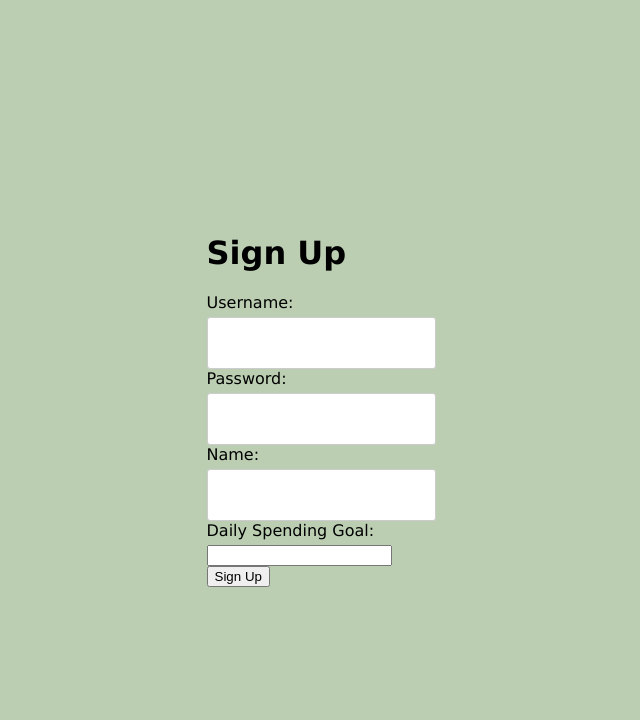
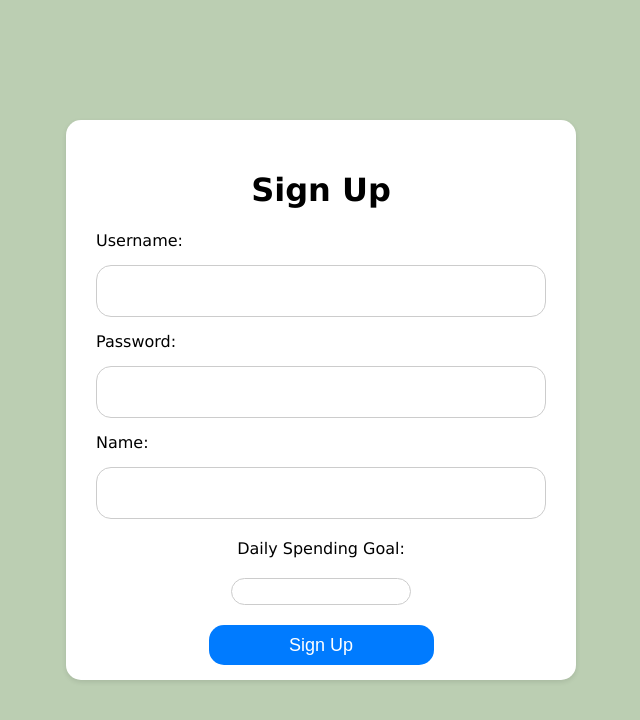
Before and after one commit to ibirb/DiamondHacks2025, a React (Create React App) app in the folder project/frontend/: page /signup in a window 1280 px wide. Shown: the top 720 px of the page, without its empty margins (319-959 px from the left). Built offline with nearby package versions, Linux system fonts and the light colour scheme.

Commit message:
added frontend portion for signup page

```diff
--- a/project/frontend/src/components/LoginPage.css
+++ b/project/frontend/src/components/LoginPage.css
@@ -67,7 +67,7 @@ body {
     width: 100%;
     padding: 25px;
     border: 1px solid #ccc;
-    border-radius: 3px;
+    border-radius: 15px;
     box-sizing: border-box;
     height: 50px;
   }
--- a/project/frontend/src/components/LoginPage.js
+++ b/project/frontend/src/components/LoginPage.js
@@ -1,4 +1,4 @@
-// frontend/src/components/LoginPage.js
+/// frontend/src/components/LoginPage.js
 import React, { useState } from 'react';
 import { useNavigate } from 'react-router-dom';
 import './LoginPage.css';
--- /dev/null
+++ b/project/frontend/src/components/SignUpPage.css
@@ -0,0 +1,74 @@
+body {
+    background-color: #bbceb2;
+    font-family: Verdana;
+    display: flex;
+    justify-content: center;
+    align-items: center;
+    height: 100vh
+}
+
+.login-page {
+    display: flex;
+    flex-direction: column;
+    align-items: center;
+    justify-content: center;
+    min-height: 100vh;
+    background-color: #bbceb2;
+  }
+
+.login-form-container {
+    background-color: #fff;
+    padding: 30px;
+    border-radius: 15px;
+    box-shadow: 0 2px 5px rgba(0, 0, 0, 0.1);
+    text-align: center;
+    width: 450px;
+    height: 500px;
+  }
+
+  .form-group {
+    margin-bottom: 15px;
+    margin-top: 15px;
+    text-align: left;
+    border-radius: 15px;
+  }
+
+  .spending-goal {
+    margin-top: 20px;
+    margin-bottom: 20px;
+  }
+
+  .signup-button {
+    background-color: #007bff;
+    color: #fff;
+    padding: 10px 20px;
+    border: none;
+    border-radius: 15px;
+    cursor: pointer;
+    margin-top: 20px;
+    width: 50%;
+    height: 40px;
+    font-size: 18px;
+  }
+
+  .signup-button:hover {
+    background-color: #0056b3;
+  }
+
+  input[type="text"],
+  input[type="password"] {
+    width: 100%;
+    padding: 25px;
+    border: 1px solid #ccc;
+    border-radius: 15px;
+    box-sizing: border-box;
+    height: 50px;
+  }
+
+  input[type="number"] {
+    width: 40%;
+    padding: 5px;
+    border: 1px solid #ccc;
+    border-radius: 15px;
+    box-sizing: border-box;
+  }
--- a/project/frontend/src/components/SignUpPage.js
+++ b/project/frontend/src/components/SignUpPage.js
@@ -1,5 +1,7 @@
 // frontend/src/components/SignUpPage.js
 import React, { useState } from 'react';
+import './SignUpPage.css';
+
 
 function SignUpPage() {
   const [username, setUsername] = useState('');
@@ -38,10 +40,13 @@ function SignUpPage() {
 
   return (
     <div>
+    <div className="login-form-container">
       <h1>Sign Up</h1>
       <form onSubmit={handleSubmit}>
         <div>
+        <div className="form-group">
           <label htmlFor="username">Username:</label>
+          </div>
           <input
             type="text"
             id="username"
@@ -51,7 +56,9 @@ function SignUpPage() {
           />
         </div>
         <div>
+        <div className="form-group">
           <label htmlFor="password">Password:</label>
+          </div>
           <input
             type="password"
             id="password"
@@ -61,7 +68,9 @@ function SignUpPage() {
           />
         </div>
         <div>
+            <div className="form-group">
           <label htmlFor="name">Name:</label>
+          </div>
           <input
             type="text"
             id="name"
@@ -71,7 +80,9 @@ function SignUpPage() {
           />
         </div>
         <div>
+            <div className="spending-goal">
           <label htmlFor="dailySpendingGoal">Daily Spending Goal:</label>
+          </div>
           <input
             type="number"
             id="dailySpendingGoal"
@@ -80,9 +91,10 @@ function SignUpPage() {
             required
           />
         </div>
-        <button type="submit">Sign Up</button>
+        <button type="submit" className="signup-button">Sign Up</button>
       </form>
       {message && <div>{message}</div>}
+    </div>
     </div>
   );
 }
```
Also changed, not shown: 1 other file (tests, documents, lock files or other folders).
